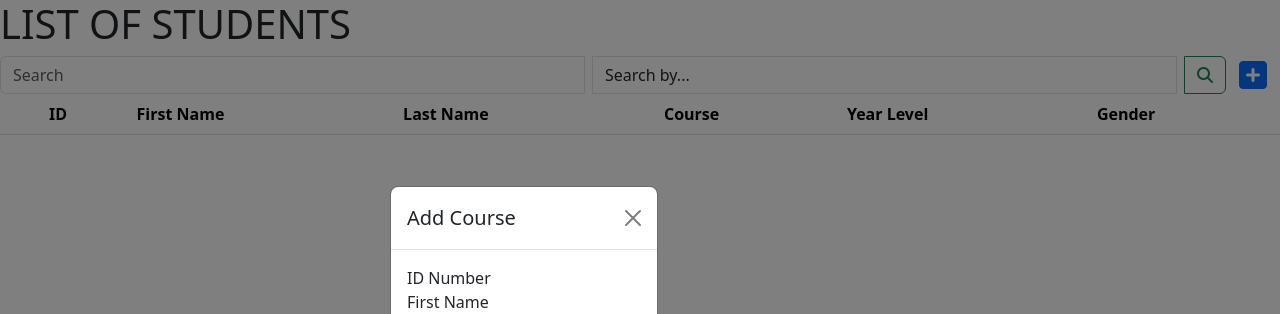
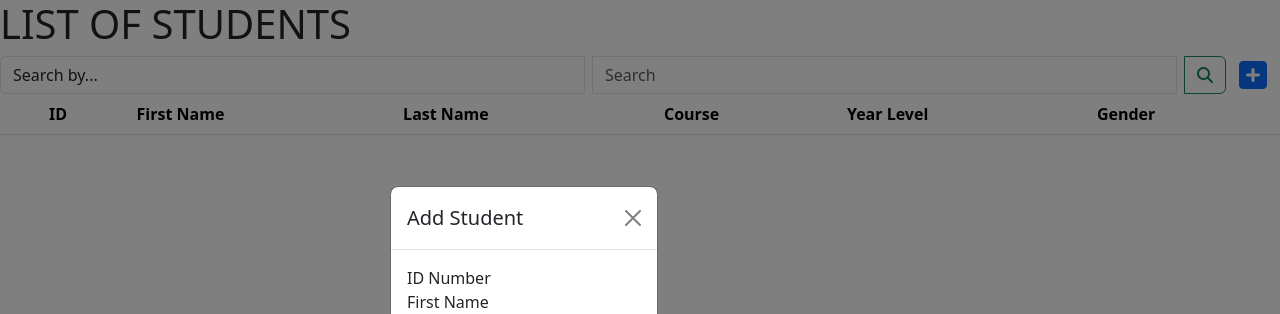
Before and after one commit to janellasuzanne/SSIS_web, a Flask app: template app/templates/student.html in a window 1280 px wide, after a click that opens the changed part. Shown: the part 58-372 px from the top of the page. Run offline with Flask 3, Linux system fonts and the light colour scheme; the template is opened without the code that fills it, so the values that code supplies are empty; some libraries are stand-ins or nearby versions.

Commit message:
Add Student Search Options | Fix Form

```diff
--- a/app/templates/student.html
+++ b/app/templates/student.html
@@ -7,7 +7,6 @@
 {% block inner_content %}
 <form class="d-flex" role="search">
   <div class="input-group">
-      <input class="form-control me-2" type="search" placeholder="Search" aria-label="Search">
     <select class="form-control me-2">
       <option value="" disabled selected>Search by...</option>
       <option value="studentId">ID</option>
@@ -17,6 +16,7 @@
       <option value="studentYear">Year Level</option>
       <option value="studentGender">Gender</option>
     </select>
+    <input class="form-control me-2" type="search" placeholder="Search" aria-label="Search">
       <button class="btn btn-outline-success" type="submit"><i class="fa-solid fa-magnifying-glass"></i></button>
   </div>
   <button type="button" class="btn btn-link" data-bs-toggle="modal" data-bs-target="#addStudentModal"><i class="fa-solid fa-square-plus fa-2xl"></i></button>
@@ -57,17 +57,21 @@
       <td>{{ student[4] }}</td>
     </tr>
     {% endfor %}
+
     </tbody>
+
+
 </table>
 
+<!-- ADD STUDENT MODAL -->
 <div class="modal fade" id="addStudentModal" aria-hidden="true" aria-labelledby="exampleModalToggleLabel" tabindex="-1">
   <div class="modal-dialog modal-dialog-centered" role="document">
-    <form action="/student" method="POST">
+    <form action="/students" method="POST">
       {{ add_form.csrf_token }}
       {{ add_form.hidden_tag() }}
       <div class="modal-content">
         <div class="modal-header">
-          <h1 class="modal-title fs-5" id="addStudentModalLabel">Add Course</h1>
+          <h1 class="modal-title fs-5" id="addStudentModalLabel">Add Student</h1>
           <button type="button" class="btn-close" data-bs-dismiss="modal" aria-label="Close"></button>
         </div>
         <div class="modal-body">
@@ -101,7 +105,6 @@
           <button type="submit" class="btn btn-warning AddFaculty"> <i class="fa-solid fa-user-plus"></i> Add Student </button>
         </div>
       </div>
-      </div>
     </form>
   </div>
 </div>
```
Lines whose indentation alone changed are shown as unchanged.
